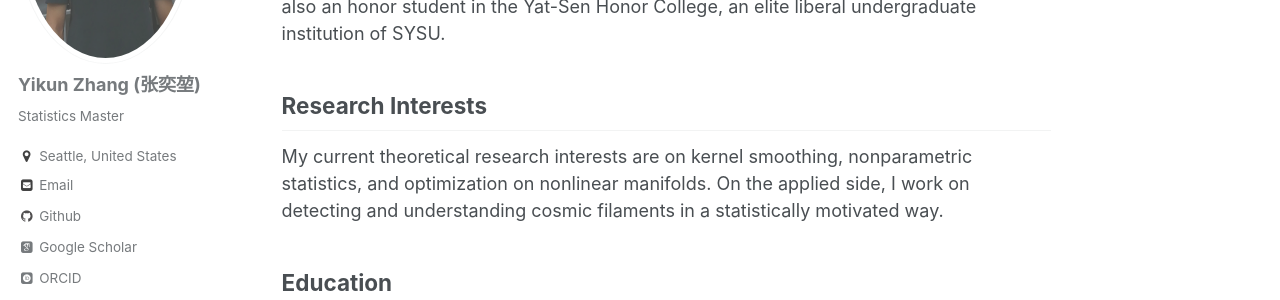
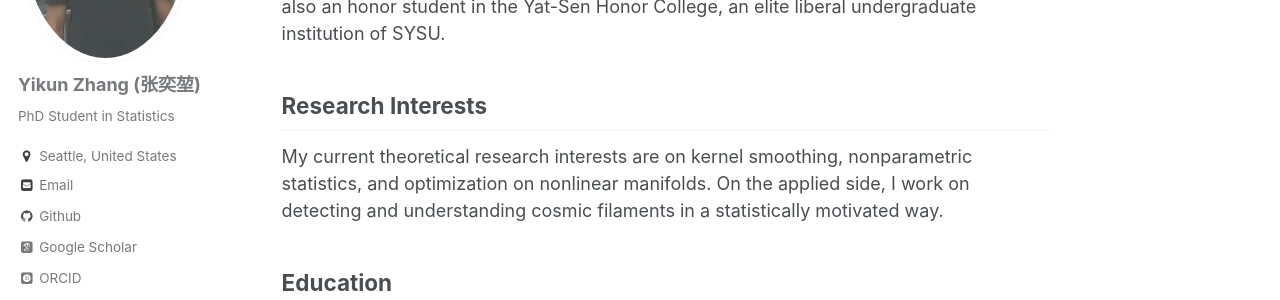
Before and after one commit to zhangyk8/zhangyk8.github.io, a Jekyll site: the page built from _pages/about.md, in a window 1280 px wide. Shown: the part 302-602 px from the top of the page. Built offline with Jekyll 4.4.1, drawn with Linux system fonts in a browser that asks for light colours; some web fonts are replaced.

Commit message:
Update _config.yml

```diff
--- a/_config.yml
+++ b/_config.yml
@@ -74,7 +74,7 @@ analytics:
 author:
   name             : "Yikun Zhang (张奕堃)"
   avatar           : "profile.jpg"
-  bio              : "Statistics Master"
+  bio              : "PhD Student in Statistics"
   location         : "Seattle, United States"
   employer         :
   googlescholar    : https://scholar.google.com/citations?user=Qscws0cAAAAJ&hl=en
```
